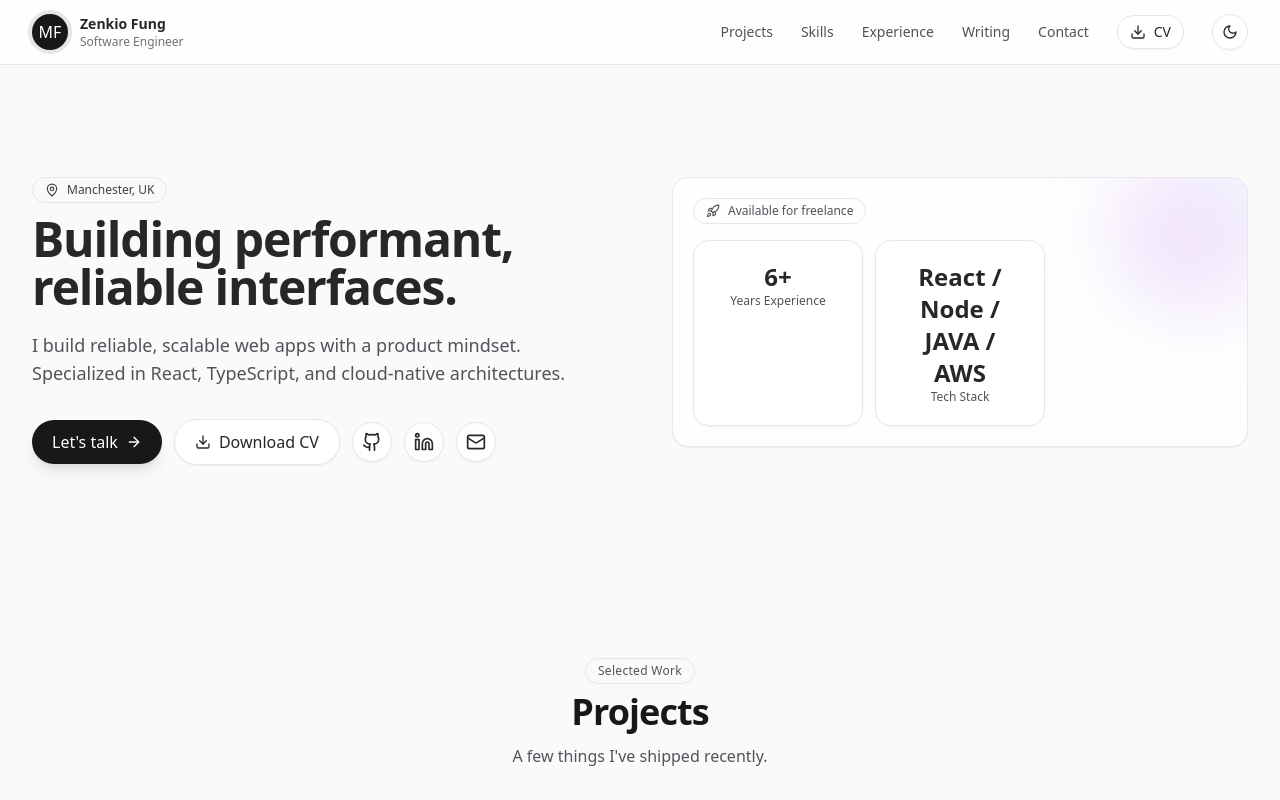
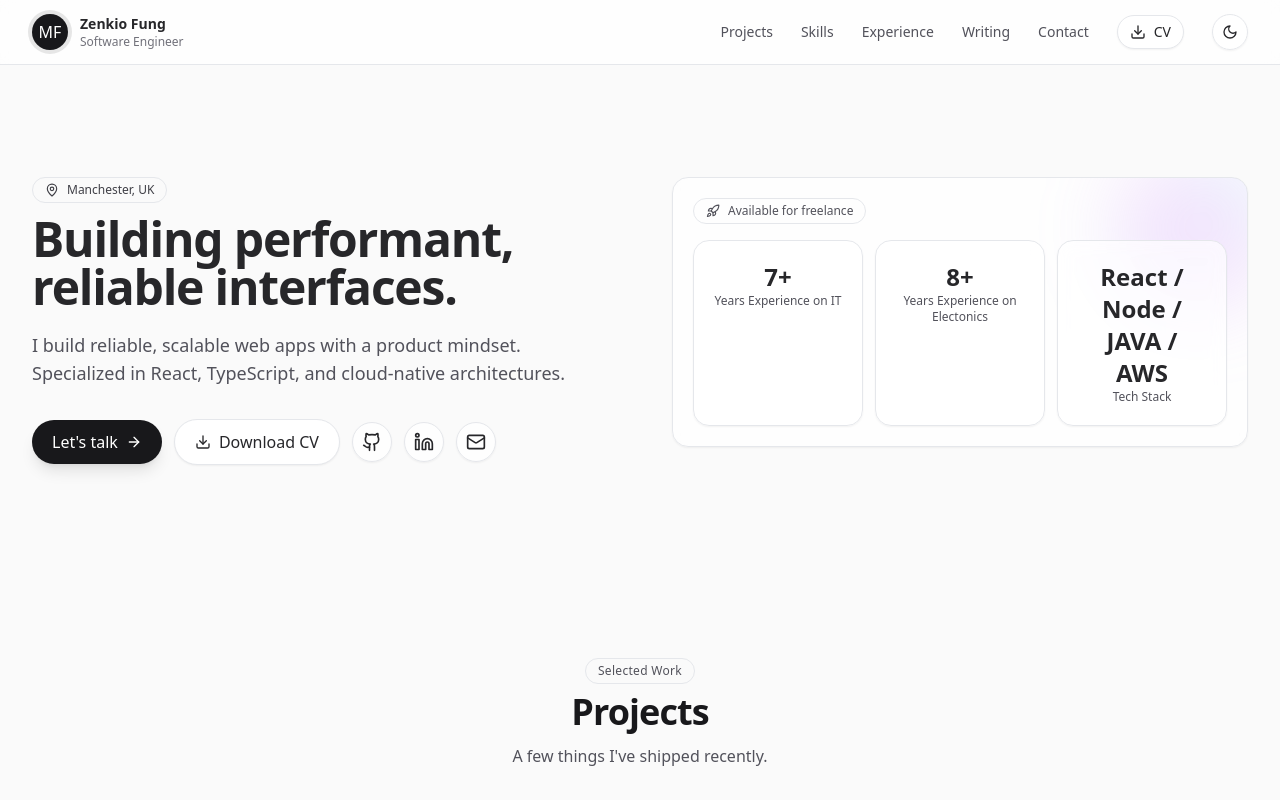
Before and after one commit to zenkio/zenkio.github.io, a React (Vite) app: page / in a window 1280 px wide. Shown: the top 800 px of the page. Built offline with nearby package versions, Linux system fonts and the light colour scheme.

Commit message:
add electonics experience

```diff
--- a/src/App.tsx
+++ b/src/App.tsx
@@ -113,7 +113,8 @@ const profile = {
 };
 
 const stats = [
-  { label: "Years Experience", value: "6+" },
+  { label: "Years Experience on IT", value: "7+" },
+  { label: "Years Experience on Electonics", value: "8+" },
   { label: "Tech Stack", value: "React / Node / JAVA / AWS" },
 ];
 
```
